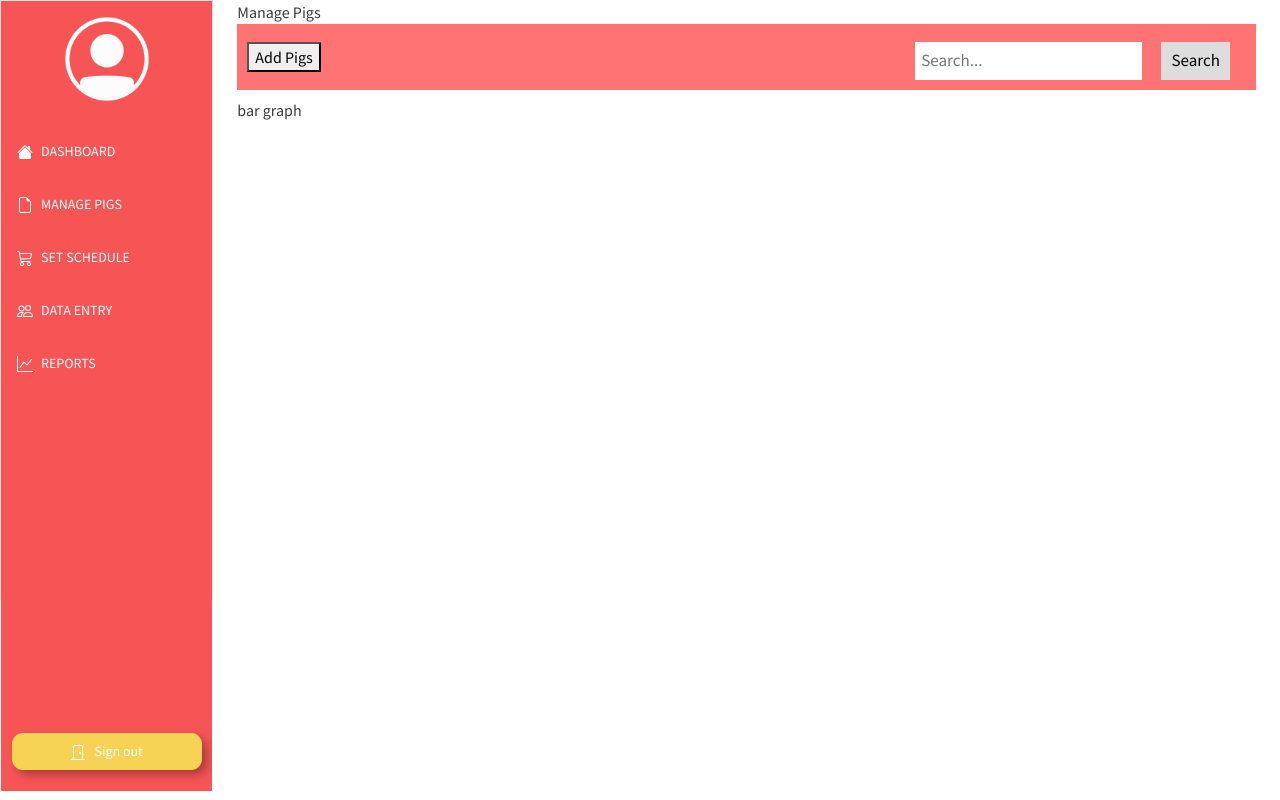
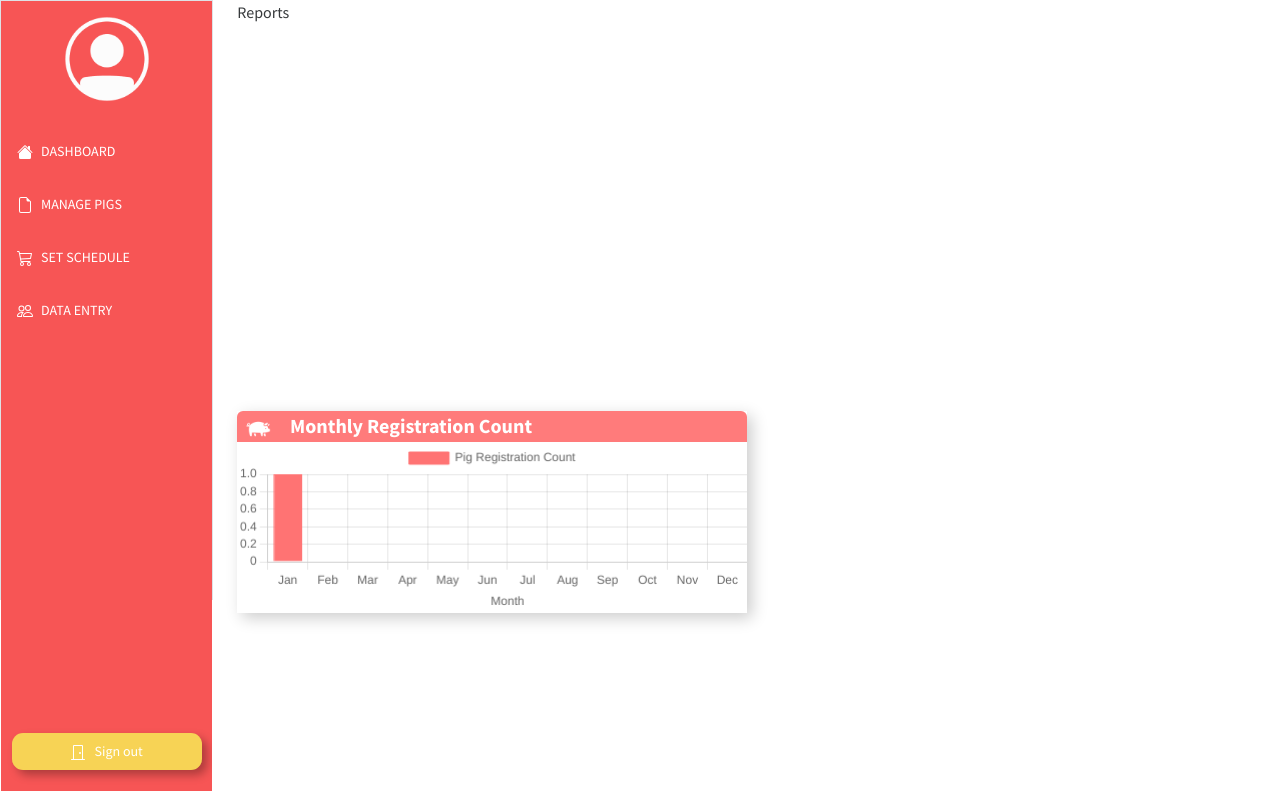
Before and after one commit to vincentrondero/Goodwill-Farm, a Django app: page /reports/sample/ in a window 1280 px wide. Run offline with Django 4.2, Linux system fonts and the light colour scheme; tables that the repository leaves empty hold one stand-in row (values such as "Sample post"); some libraries are stand-ins or nearby versions.

Commit message:
working graph test

```diff
--- a/capstone/Authentication/views.py
+++ b/capstone/Authentication/views.py
@@ -8,6 +8,7 @@ from datetime import date, timedelta
 from django.http import JsonResponse
 from django.contrib.auth import authenticate, login
 from django.db import transaction
+import json
 
 from datetime import date as today_date, timedelta
 
@@ -123,8 +124,40 @@ def manage_user(request, user_type):
     # Render the manage_user page
     return render(request, 'Farm/manage_user.html', {"users": users,"user_type": user_type, "users_count" :users_count })
 
+from collections import defaultdict
+from datetime import datetime
+
 def reports(request, user_type):
-    return render(request, 'Farm/reports.html',{"user_type": user_type})
+    # Fetch Pig data and calculate monthly counts
+    pig_data = Pig.objects.all()
+
+    monthly_counts = defaultdict(int)
+
+    for pig in pig_data:
+        # Assuming you have a 'registration_date' field in your Pig model
+        registration_date = pig.date # Replace with your actual field name
+
+        # Calculate the year and month as a string (e.g., "2023-10")
+        year_month = registration_date.strftime("%Y-%m")
+
+        # Increment the count for the corresponding month
+        monthly_counts[year_month] += 1
+
+    # Separate the dictionary into lists for months and counts
+    months, counts = zip(*monthly_counts.items())
+
+    print("Number of pigs:", len(pig_data))
+
+    # Pass the data to the template context
+    context = {
+        "user_type": user_type,
+        "pig_data":pig_data,
+        "months": json.dumps(list(months)),  # Serialize months as JSON
+        "counts": json.dumps(list(counts)),
+    }
+
+    return render(request, 'Farm/reports.html', context)
+
 
 def data_entry(request, user_type):
     return render(request, 'Farm/data_entry.html',{"user_type": user_type})
--- a/capstone/capstone/static/js/main_javascript.js
+++ b/capstone/capstone/static/js/main_javascript.js
@@ -461,6 +461,68 @@ $(document).ready(function() {
     });
 
 
+   // Parse the months and counts data
+const monthsData = JSON.parse(document.getElementById("months").textContent);
+const countsData = JSON.parse(document.getElementById("counts").textContent);
+
+// Create an array of all months of the year
+const allMonths = [
+  "Jan", "Feb", "Mar", "Apr", "May", "Jun",
+  "Jul", "Aug", "Sep", "Oct", "Nov", "Dec"
+];
+
+// Initialize an array to store the counts for each month
+const counts = Array(12).fill(0); // Initialize with zeros for all months
+
+// Fill in the counts based on the data you have
+monthsData.forEach((monthYear, index) => {
+  const [year, month] = monthYear.split('-'); // Split the "YYYY-MM" format
+  const monthIndex = parseInt(month, 10) - 1; // Adjust for 0-based indexing
+  if (!isNaN(monthIndex)) {
+    counts[monthIndex] = countsData[index];
+  }
+});
+
+console.log("Counts:", counts);
+
+// Create a bar chart using the data
+const ctx = document.getElementById("pigBarChart").getContext("2d");
+new Chart(ctx, {
+  type: "bar",
+  data: {
+    labels: allMonths,
+    datasets: [
+      {
+        label: "Pig Registration Count",
+        data: counts,
+        backgroundColor: "#FF7373",
+        borderColor: "#FF7373   ",
+        borderWidth: 1,
+      },
+    ],
+  },
+  options: {
+    scales: {
+      x: {
+        title: {
+          display: true,
+          text: "Month",
+        },
+      },
+      y: {
+        beginAtZero: true,
+        title: {
+          display: false,
+          text: "Count",
+        },
+      },
+    },
+  },
+});
+
+
+
+
 });
 
 
--- a/capstone/templates/Farm/manage_user.html
+++ b/capstone/templates/Farm/manage_user.html
@@ -3,7 +3,7 @@
 {% block content %}
 <div>Manage User</div>
 <div class="navbar mb-2">
-    <button id="openOverlayButton" >Add User</button>
+    <button class="custom_button" id="openOverlayButton" style="border-radius: 20px; width: 120px; height: 30px; background-color: #FFFFFF; color: #ff7b7b;" >ADD USERS</button>
     <div class="search-container">
         <input type="text" placeholder="Search...">
         <button type="submit">Search</button>
--- a/capstone/templates/Farm/reports.html
+++ b/capstone/templates/Farm/reports.html
@@ -1,13 +1,20 @@
 {% extends 'base.html' %}
+{% load static %}
 {% block content %}
-<div>Manage Pigs</div>
-<div class="navbar mb-2">
-    <button>Add Pigs</button>
-    <div class="search-container">
-        <input type="text" placeholder="Search...">
-        <button type="submit">Search</button>
+<div>Reports</div>
+
+<div id="months" style="display: none;">{{ months|safe }}</div>
+<div id="counts" style="display: none;">{{ counts|safe|default:"[]" }}</div>
+
+
+<div class="graph-container" style="height: 33%; width: 50%; margin-top: 38%; box-shadow: 5px 5px 15px rgba(0, 0, 0, 0.2);">
+    <div class="rounded-top" style="background-color: #ff7b7b;">
+        <img src="{% static 'img/pig_logo.png' %}" class="ms-2" style="width: 5%;">
+        <span class="mx-3 pt-2 fs-5 text-white fw-bold">
+            Monthly Registration Count
+        </span>
     </div>
+    <canvas id="pigBarChart" width="300%" height="100%"></canvas>
 </div>
 
-<di>bar graph</div>
 {% endblock %}
--- a/capstone/templates/base.html
+++ b/capstone/templates/base.html
@@ -13,6 +13,7 @@
     <link href="{% static 'css/sidebar.css' %}" rel="stylesheet">
     <link href='https://cdn.jsdelivr.net/npm/fullcalendar@5.10.1/main.css' rel='stylesheet' />
     <script src='https://cdn.jsdelivr.net/npm/fullcalendar@5.10.1/main.js'></script>
+    <script src="https://cdn.jsdelivr.net/npm/chart.js"></script>
   </head>
   <body>
 
@@ -82,7 +83,6 @@
     </main>
   </div>
 </div>
-
 <script src="https://code.jquery.com/jquery-3.6.0.min.js"></script>
 <script src={%static 'js/main_javascript.js'%}></script>
 
--- a/capstone/templates/partials/user_sidebar.html
+++ b/capstone/templates/partials/user_sidebar.html
@@ -35,14 +35,6 @@
                     </button>
                 </form>
             </li>
-            <li class="nav-item">
-                <form action="{% url 'reports' user_type=user_type %}" method="get">
-                    <button type="submit" class="nav-link d-flex align-items-center gap-2 custom_nav">
-                        <svg class="bi icon"><use xlink:href="#graph-up"/></svg>
-                        REPORTS
-                    </button>
-                </form>
-            </li>
         </ul>
 
         <ul class="nav flex-column mb-auto custom_bottom">
```
